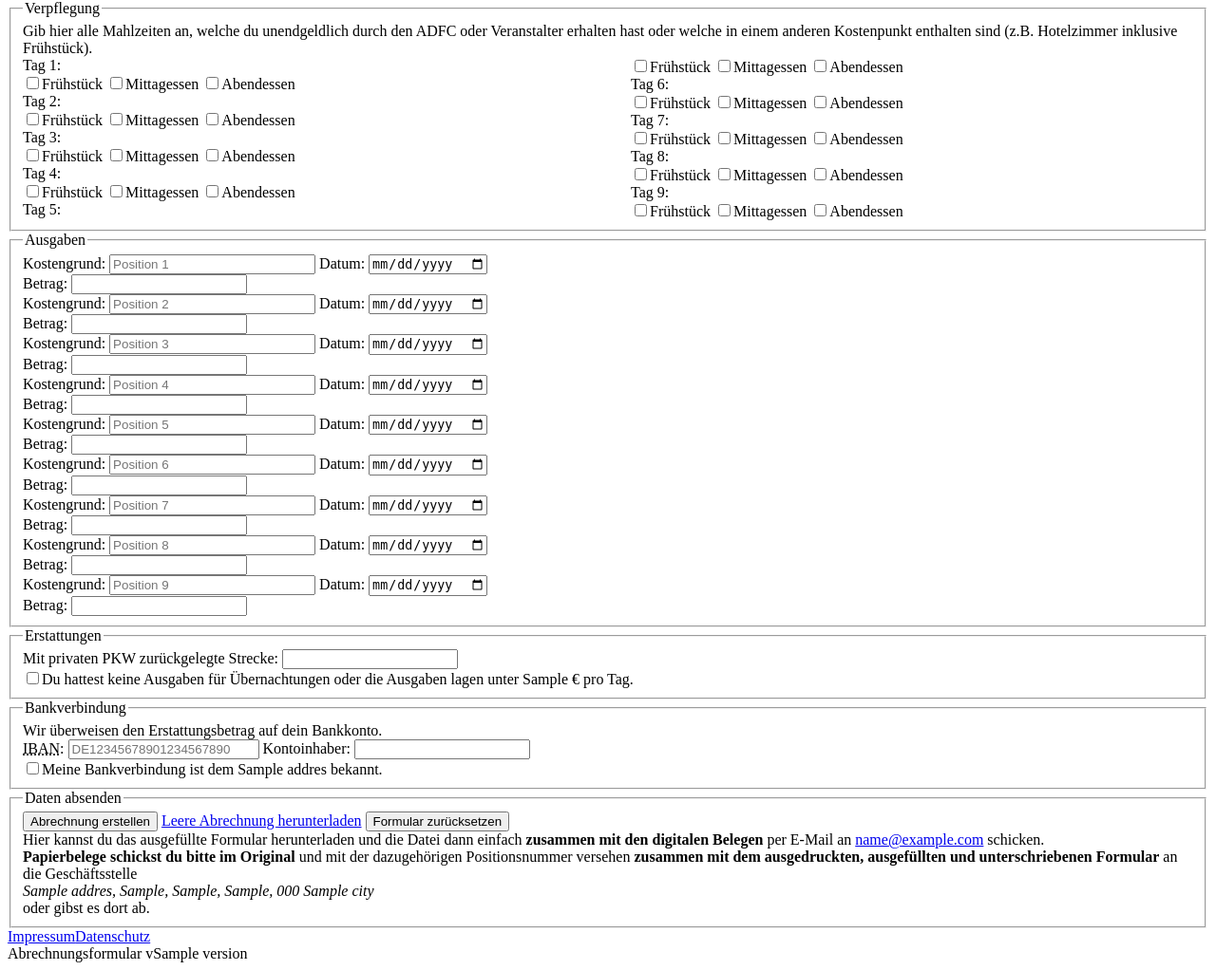
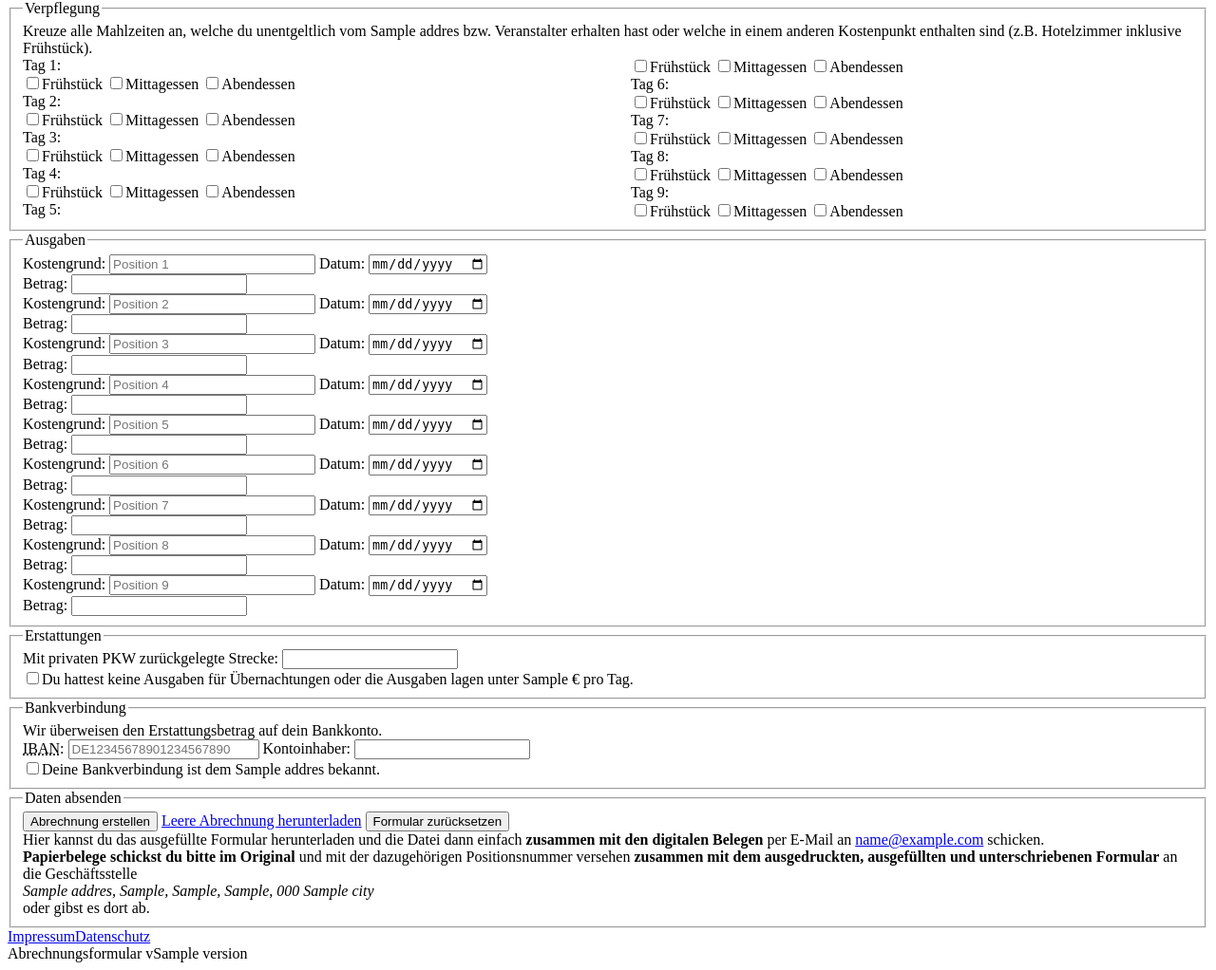
Before and after one commit to ADFC-Hamburg/abrechnungsformular, a Flask app: template templates/form_reise.html in a window 1280 px wide. Shown: the part 290-1312 px from the top of the page at 95% size. Run offline with Flask 3, Linux system fonts and the light colour scheme; the template is opened without the code that fills it: most values are stand-ins (such as "Sample title", 1, 10 or a date in 2020); parts of the project's set-up code (start-up, migrations or seed data) failed here and were passed over.

Commit message:
Reworded text in form

```diff
--- a/templates/form_aktive.html
+++ b/templates/form_aktive.html
@@ -191,7 +191,7 @@
 					<label class="field"><abbr title="Internationale Bankkontonummer">IBAN</abbr>: <input type="text" name="iban" id="processiban" size=22 placeholder="DE12345678901234567890" class="iban"></label>
 					<label class="field">Kontoinhaber: <input type="text" name="owner" id="processowner" autocomplete="name"></label>
 					<br>
-					<label class="option"><input type="checkbox" name="known" id="processuserknown" value="1">Meine Bankverbindung ist dem {{ address['NameShort'] | replace(' ','\xa0') }} bekannt.</label>
+					<label class="option"><input type="checkbox" name="known" id="processuserknown" value="1">Deine Bankverbindung ist dem {{ address['NameShort'] | replace(' ','\xa0') }} bekannt.</label>
 				</div>
 			</section>
 			<!--Einzug-->
--- a/templates/form_reise.html
+++ b/templates/form_reise.html
@@ -60,7 +60,7 @@
 		<fieldset>
 			<legend>Verpflegung</legend>
 			<section>
-				<div id="mealinstruct">Gib hier alle Mahlzeiten an, welche du unendgeldlich durch den ADFC oder Veranstalter erhalten hast oder welche in einem anderen Kostenpunkt enthalten sind (z.B. Hotelzimmer inklusive Frühstück).</div>
+				<div id="mealinstruct">Kreuze alle Mahlzeiten an, welche du unentgeltlich vom {{ address["NameShort"] | replace(' ','\xa0') }} bzw. Veranstalter erhalten hast oder welche in einem anderen Kostenpunkt enthalten sind (z.B. Hotelzimmer inklusive Frühstück).</div>
 				<aside id="mealhint" hidden></aside>
 			</section>
 			<section id="mealdays">
@@ -117,7 +117,7 @@
 				<label class="field"><abbr title="Internationale Bankkontonummer">IBAN</abbr>: <input type="text" name="iban" id="processiban" size=22 placeholder="DE12345678901234567890" class="iban"></label>
 				<label class="field">Kontoinhaber: <input type="text" name="owner" id="processowner" autocomplete="name"></label>
 				<br>
-				<label class="option indent"> <input type="checkbox" name="known" id="processuserknown" value="1">Meine Bankverbindung ist dem {{ address['NameShort'] | replace(' ','\xa0') }} bekannt.</label>
+				<label class="option indent"> <input type="checkbox" name="known" id="processuserknown" value="1">Deine Bankverbindung ist dem {{ address['NameShort'] | replace(' ','\xa0') }} bekannt.</label>
 			</section>
 		</fieldset>
 		<fieldset>
```
